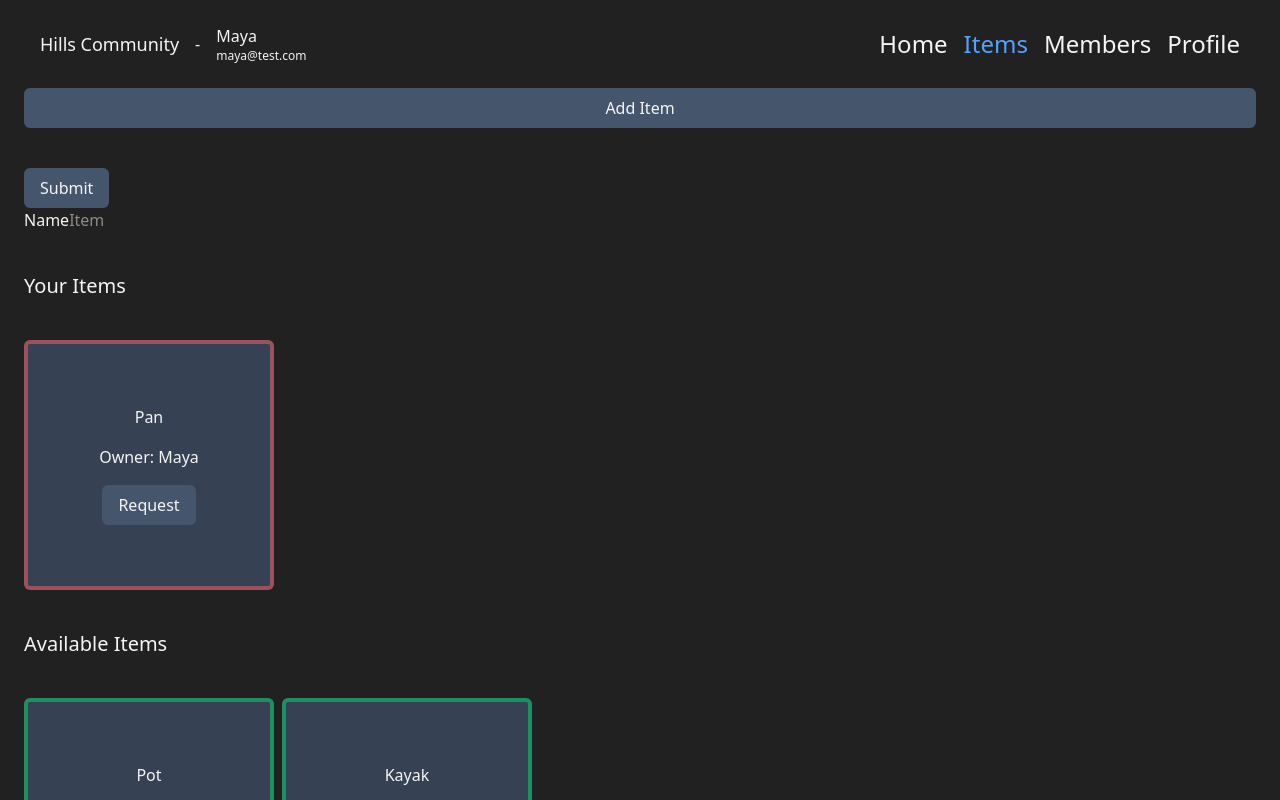
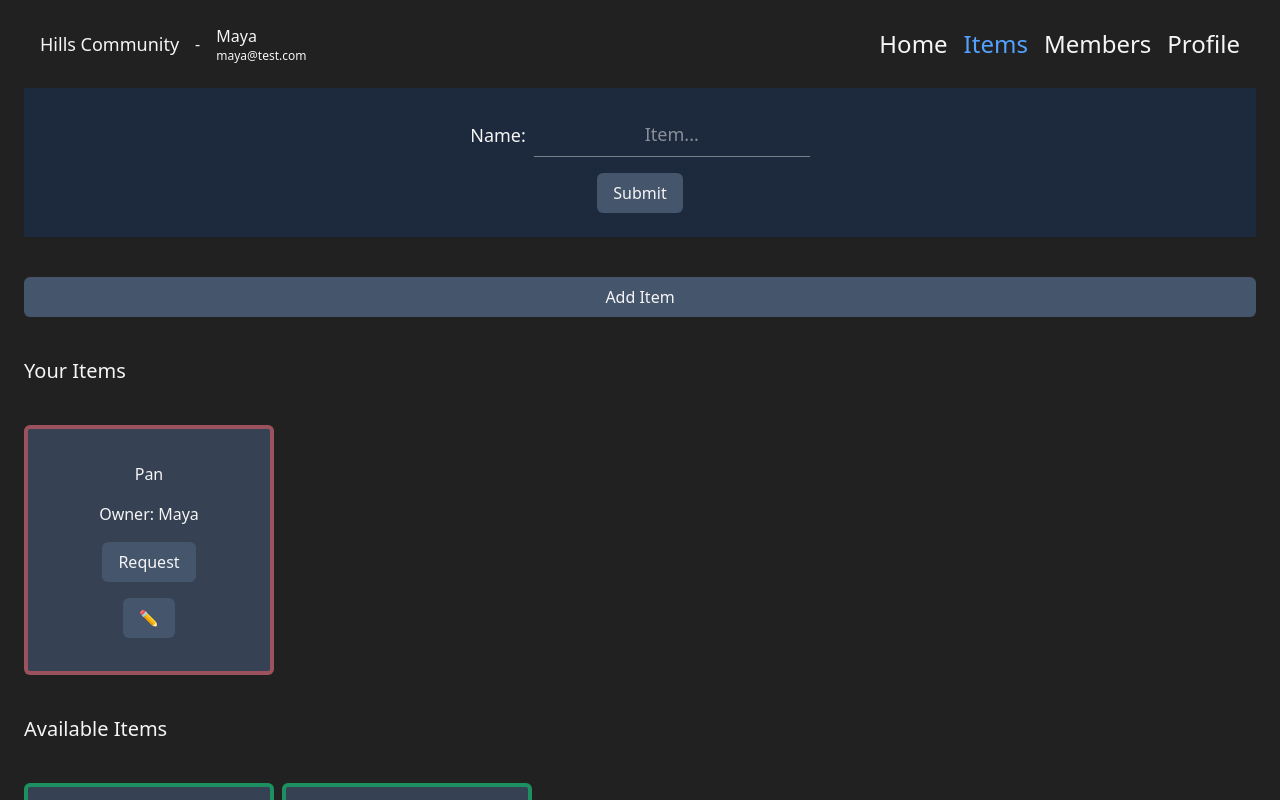
Before and after one commit to FukcThat/TinyShare, a React (Vite) app: page /items in a window 1280 px wide. Both pictures are taken after a click on the button "Add Item". Shown: the top 800 px of the page. Built offline with nearby package versions, Linux system fonts and the light colour scheme.

Commit message:
FEAT: update/delete items basic implementation, custom Input component

```diff
--- a/package.json
+++ b/package.json
@@ -14,6 +14,7 @@
     "react": "^19.1.1",
     "react-dom": "^19.1.1",
     "react-router": "^7.9.3",
+    "tailwind-merge": "^3.3.1",
     "tailwindcss": "^4.1.14",
     "uuid": "^13.0.0"
   },
--- /dev/null
+++ b/src/components/ItemPage/EditItemView.jsx
@@ -0,0 +1,9 @@
+import ItemForm from "./ItemForm";
+
+export default function EditItemView({ itemToEdit, setItemToEdit }) {
+  return (
+    <div className="h-screen w-[30%] absolute right-0 bg-slate-800">
+      <ItemForm itemToEdit={itemToEdit} setItemToEdit={setItemToEdit} />
+    </div>
+  );
+}
--- a/src/components/ItemPage/ItemForm.jsx
+++ b/src/components/ItemPage/ItemForm.jsx
@@ -1,38 +1,66 @@
-import { useState } from "react";
+import { useEffect, useState } from "react";
 import Button from "../ui/Button";
 import { Item } from "../../data/itemData";
 import { v4 as uuidv4 } from "uuid";
 import { useGlobal } from "../../context/useGlobal";
+import Input from "../ui/Input";
 
-export default function ItemForm() {
-  const { user, setItems } = useGlobal();
-  const [formData, setFormData] = useState({ name: "" });
+export default function ItemForm({
+  itemToEdit = null,
+  setItemToEdit = () => {},
+}) {
+  const { user, setItems, UpdateItem, DeleteItem } = useGlobal();
+  const [formData, setFormData] = useState({
+    name: itemToEdit ? itemToEdit.name : "",
+  });
+
+  useEffect(() => {
+    if (itemToEdit === null) return;
+    setFormData({ ...formData, name: itemToEdit.name });
+  }, [itemToEdit]);
 
   const CreateItem = (e) => {
     e.preventDefault();
-
     if (formData.name == "") return;
 
+    if (itemToEdit === null) {
       const newItem = new Item(uuidv4(), formData.name, "available", user.id);
       setItems((oldItems) => [...oldItems, newItem]);
+      setFormData({ ...formData, name: "" });
+      return;
+    }
 
-    setFormData({ ...formData, name: "" });
+    UpdateItem(itemToEdit.id, formData);
+    setItemToEdit(null);
+  };
 
-    console.log("Create Item submitted", formData.name);
-  };
   return (
-    <form onSubmit={CreateItem}>
-      <Button text="Submit" type="submit" />
-      <div>
-        <label htmlFor="name">Name</label>
-        <input
+    <form
+      onSubmit={CreateItem}
+      className="flex flex-col w-full items-center gap-4 bg-slate-800 py-6"
+    >
+      <Input
         id="name"
-          type="text"
-          placeholder="Item"
+        placeholder="Item..."
         value={formData.name}
+        withLabel
+        labelText="Name:"
         onChange={(e) => setFormData({ ...formData, name: e.target.value })}
-        ></input>
+      />
+      <Button text={itemToEdit === null ? "Submit" : "Update"} type="submit" />
+      {itemToEdit && (
+        <div className="flex flex-col gap-4">
+          <Button text="Cancel" onClick={() => setItemToEdit(null)} />
+          <Button
+            text="Delete"
+            styles=" bg-red-500"
+            onClick={() => {
+              DeleteItem(itemToEdit.id);
+              setItemToEdit(null);
+            }}
+          />
         </div>
+      )}
     </form>
   );
 }
--- a/src/components/ItemPage/ItemListView.jsx
+++ b/src/components/ItemPage/ItemListView.jsx
@@ -1,12 +1,24 @@
 import ItemView from "./ItemView";
 
-export default function ItemListView({ items, headerLabel }) {
+export default function ItemListView({
+  items,
+  headerLabel,
+  withEdit = false,
+  onEdit = () => {},
+}) {
   return (
     <div className="flex flex-col gap-10">
       <div className="text-xl">{headerLabel}</div>
       <div className="flex flex-wrap gap-2">
         {items.map((item) => {
-          return <ItemView key={item.id} item={item} />;
+          return (
+            <ItemView
+              key={item.id}
+              item={item}
+              withEdit={withEdit}
+              onEdit={onEdit}
+            />
+          );
         })}
       </div>
     </div>
--- a/src/components/ItemPage/ItemView.jsx
+++ b/src/components/ItemPage/ItemView.jsx
@@ -1,7 +1,7 @@
 import { userData } from "../../data/userData";
 import Button from "../ui/Button";
 
-export default function ItemView({ item }) {
+export default function ItemView({ item, withEdit, onEdit }) {
   const owner = userData.find((user) => user.id === item.owner);
   return (
     <div
@@ -19,6 +19,7 @@ export default function ItemView({ item }) {
         text="Request"
         onClick={() => console.log(item.name, " requested")}
       />
+      {withEdit && <Button text="✏️" onClick={() => onEdit(item)} />}
     </div>
   );
 }
--- a/src/components/ui/Button.jsx
+++ b/src/components/ui/Button.jsx
@@ -1,3 +1,5 @@
+import { twMerge } from "tailwind-merge";
+
 export default function Button({
   text = "Button TEST",
   onClick = () => {},
@@ -7,7 +9,10 @@ export default function Button({
   return (
     <button
       onClick={onClick}
-      className={` bg-slate-600 px-4 py-2 rounded-md hover:bg-slate-500 cursor-pointer ${styles}`}
+      className={twMerge([
+        ` bg-slate-600 px-4 py-2 rounded-md hover:bg-slate-500 cursor-pointer`,
+        styles,
+      ])}
       type={type}
     >
       {text}
--- /dev/null
+++ b/src/components/ui/Input.jsx
@@ -0,0 +1,40 @@
+import { twMerge } from "tailwind-merge";
+
+export default function Input({
+  id = "",
+  withLabel = false,
+  labelText = "",
+  type = "text",
+  placeholder = "...",
+  value = null,
+  onChange = () => {},
+  outerStyles = "",
+  labelStyles = "",
+  inputStyles = "",
+}) {
+  return (
+    <div
+      className={twMerge(["flex  gap-2 items-center text-lg ", outerStyles])}
+    >
+      {withLabel && (
+        <label
+          htmlFor={id}
+          className={twMerge([, `hover:cursor-pointer`, labelStyles])}
+        >
+          {labelText}
+        </label>
+      )}
+      <input
+        id={id}
+        type={type}
+        placeholder={placeholder}
+        value={value}
+        onChange={onChange}
+        className={twMerge([
+          "outline-none p-2 border-white/40 border-b text-center",
+          inputStyles,
+        ])}
+      ></input>
+    </div>
+  );
+}
--- a/src/context/GlobalProvider.jsx
+++ b/src/context/GlobalProvider.jsx
@@ -9,6 +9,19 @@ export function GlobalProvider({ children }) {
   const [items, setItems] = useState(itemData);
   const [activeCommunity, setActiveCommunity] = useState(communityData[0]);
 
+  const UpdateItem = (id, newData) => {
+    setItems((oldItems) =>
+      oldItems.map((item) => {
+        if (item.id === id) return { ...item, name: newData.name };
+        return item;
+      })
+    );
+  };
+
+  const DeleteItem = (id) => {
+    setItems((oldItems) => oldItems.filter((item) => item.id !== id));
+  };
+
   return (
     <GlobalContext.Provider
       value={{
@@ -18,6 +31,8 @@ export function GlobalProvider({ children }) {
         setActiveCommunity,
         items,
         setItems,
+        UpdateItem,
+        DeleteItem,
       }}
     >
       {children}
--- a/src/index.css
+++ b/src/index.css
@@ -4,3 +4,7 @@ body {
   background-color: rgb(33, 33, 33);
   color: whitesmoke;
 }
+
+* {
+  user-select: none;
+}
--- a/src/pages/ItemsPage.jsx
+++ b/src/pages/ItemsPage.jsx
@@ -3,28 +3,43 @@ import ItemForm from "../components/ItemPage/ItemForm";
 import ItemListView from "../components/ItemPage/ItemListView";
 import Button from "../components/ui/Button";
 import { useGlobal } from "../context/useGlobal";
-import { itemData } from "../data/itemData";
+import EditItemView from "../components/ItemPage/EditItemView";
 
 export default function ItemsPage() {
   const { user, items } = useGlobal();
-  const availableItems = useMemo(() => {
-    return items.filter((item) => item.status === "available");
-  }, [items]);
-  const yourItems = useMemo(() => {
-    return items.filter((item) => item.owner === user.id);
-  }, [items]);
   const [isOpen, setIsOpen] = useState(false);
+  const [itemToEdit, setItemToEdit] = useState(null);
 
-  const ToggleItemForm = () => {
-    setIsOpen(!isOpen);
-  };
+  const availableItems = useMemo(
+    () => items.filter((item) => item.status === "available"),
+    [items]
+  );
+
+  const yourItems = useMemo(
+    () => items.filter((item) => item.owner === user.id),
+    [items]
+  );
+
+  const ToggleItemForm = () => setIsOpen(!isOpen);
 
   return (
     <div className="flex flex-col gap-10">
+      {isOpen && <ItemForm />}
       <Button text="Add Item" onClick={ToggleItemForm} />
-      {isOpen && <ItemForm />}
-      <ItemListView items={yourItems} headerLabel={"Your Items"} />
+      <ItemListView
+        items={yourItems}
+        headerLabel={"Your Items"}
+        withEdit
+        onEdit={(newItem) =>
+          setItemToEdit((old) =>
+            old === null || old.id != newItem.id ? newItem : null
+          )
+        }
+      />
       <ItemListView items={availableItems} headerLabel={"Available Items"} />
+      {itemToEdit && (
+        <EditItemView itemToEdit={itemToEdit} setItemToEdit={setItemToEdit} />
+      )}
     </div>
   );
 }
```
Also changed, not shown: 1 other file (tests, documents, lock files or other folders). Lines whose indentation alone changed are shown as unchanged.
